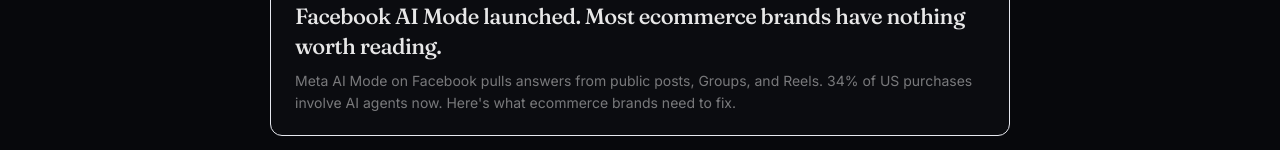
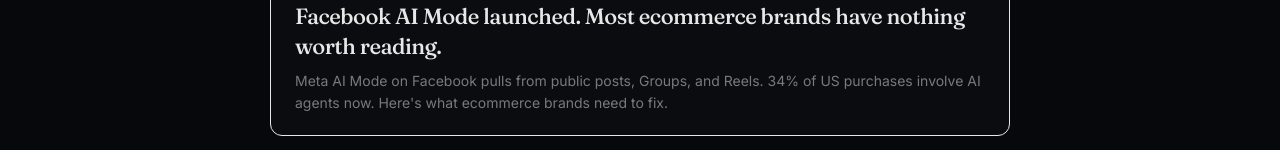
Before and after one commit to dustyboy-23/ventiscale-site, a Next.js app: page /blog in a window 1280 px wide. Shown: the part 757-907 px from the top of the page. Built offline with nearby package versions, Linux system fonts and the light colour scheme; no server answers.

Commit message:
Blog: fix meta description length (161→153 chars)

```diff
--- a/app/(marketing)/blog/meta-facebook-ai-mode-ecommerce-2026/page.tsx
+++ b/app/(marketing)/blog/meta-facebook-ai-mode-ecommerce-2026/page.tsx
@@ -7,12 +7,12 @@
   title:
     "Facebook AI Mode launched. Most ecommerce brands have nothing worth reading. | Venti Scale",
   description:
-    "Meta AI Mode on Facebook pulls answers from public posts, Groups, and Reels. 34% of US purchases involve AI agents now. Here's what ecommerce brands need to fix.",
+    "Meta AI Mode on Facebook pulls from public posts, Groups, and Reels. 34% of US purchases involve AI agents now. Here's what ecommerce brands need to fix.",
   openGraph: {
     title:
       "Facebook AI Mode launched. Most ecommerce brands have nothing worth reading.",
     description:
-      "Meta AI Mode on Facebook pulls answers from public posts, Groups, and Reels. 34% of US purchases involve AI agents now. Here's what ecommerce brands need to fix.",
+      "Meta AI Mode on Facebook pulls from public posts, Groups, and Reels. 34% of US purchases involve AI agents now. Here's what ecommerce brands need to fix.",
     url: "https://www.ventiscale.com/blog/meta-facebook-ai-mode-ecommerce-2026",
     type: "article",
     images: [
@@ -29,7 +29,7 @@
     title:
       "Facebook AI Mode launched. Most ecommerce brands have nothing worth reading.",
     description:
-      "Meta AI Mode on Facebook pulls answers from public posts, Groups, and Reels. 34% of US purchases involve AI agents now. Here's what ecommerce brands need to fix.",
+      "Meta AI Mode on Facebook pulls from public posts, Groups, and Reels. 34% of US purchases involve AI agents now. Here's what ecommerce brands need to fix.",
     images: [
       "https://www.ventiscale.com/blog/facebook-ai-mode-ecommerce.jpg",
     ],
@@ -40,7 +40,7 @@
 const TITLE =
   "Facebook AI Mode launched. Most ecommerce brands have nothing worth reading.";
 const DESCRIPTION =
-  "Meta AI Mode on Facebook pulls answers from public posts, Groups, and Reels. 34% of US purchases involve AI agents now. Here's what ecommerce brands need to fix.";
+  "Meta AI Mode on Facebook pulls from public posts, Groups, and Reels. 34% of US purchases involve AI agents now. Here's what ecommerce brands need to fix.";
 const DATE = "2026-06-21";
 const IMAGE = "/blog/facebook-ai-mode-ecommerce.jpg";
 const IMAGE_URL = `https://www.ventiscale.com${IMAGE}`;
--- a/lib/blog.ts
+++ b/lib/blog.ts
@@ -15,7 +15,7 @@
     title:
       "Facebook AI Mode launched. Most ecommerce brands have nothing worth reading.",
     description:
-      "Meta AI Mode on Facebook pulls answers from public posts, Groups, and Reels. 34% of US purchases involve AI agents now. Here's what ecommerce brands need to fix.",
+      "Meta AI Mode on Facebook pulls from public posts, Groups, and Reels. 34% of US purchases involve AI agents now. Here's what ecommerce brands need to fix.",
     date: "2026-06-21",
     author: "Dustin Gilmour",
     readTime: "7 min",
```
